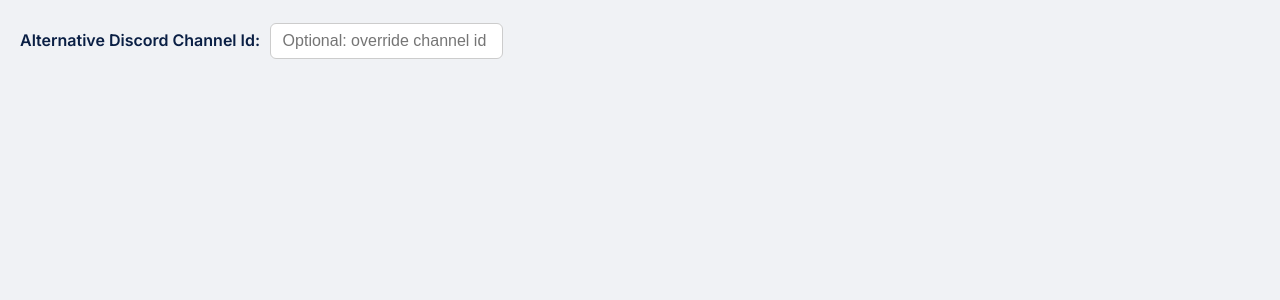
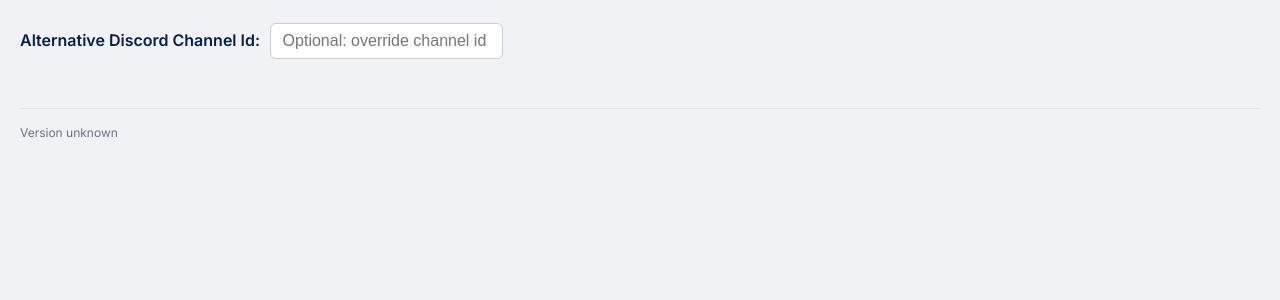
Before and after one commit to elvepo029/reports-automation, a Flask app: page /report-generator in a window 1280 px wide. Shown: the part 168-468 px from the top of the page. Run offline with Flask 3, Linux system fonts and the light colour scheme; data comes from the database, SQL or seed files in the repository.

Commit message:
adding first version

```diff
--- a/app.py
+++ b/app.py
@@ -11,6 +11,22 @@ if sys.platform == "win32":
     os.add_dll_directory(r"C:\msys64\ucrt64\bin")
 
 app = Flask(__name__)
+
+
+def get_app_version() -> str:
+    path = os.path.join(app.root_path, "VERSION")
+    try:
+        with open(path, encoding="utf-8") as f:
+            return f.read().strip()
+    except OSError:
+        return "unknown"
+
+
+@app.context_processor
+def inject_app_version():
+    return {"app_version": get_app_version()}
+
+
 DB = "dades_staging.db" #PROVES
 #DB = "dades_prod.db" #PRODUCCIó
 
--- a/templates/home.html
+++ b/templates/home.html
@@ -44,6 +44,11 @@
       transform: translateY(-2px);
       border-color: #1B5DBF;
     }
+    .app-version-footer {
+      margin-top: 3rem;
+      font-size: 12px;
+      color: #6b7280;
+    }
   </style>
 </head>
 <body>
@@ -52,5 +57,6 @@
     <a class="nav-card" href="/report-generator">Report generator</a>
     <a class="nav-card" href="/corrections-analysis">Corrections analysis</a>
   </div>
+  <footer class="app-version-footer">Version {{ app_version }}</footer>
 </body>
 </html>
--- a/templates/report_generator.html
+++ b/templates/report_generator.html
@@ -66,6 +66,13 @@
   }
   button:hover { background: #3A7DD3; }
   #status { font-weight: bold; margin-left: 10px; }
+  .app-version-footer {
+    margin-top: 24px;
+    padding-top: 16px;
+    border-top: 1px solid #e0e4ec;
+    font-size: 12px;
+    color: #6b7280;
+  }
   /* Taula correccions: cabre al viewport sense scroll horitzontal */
   .corrections-table-wrap {
     width: 100%;
@@ -1168,5 +1175,6 @@ function updateLiveResult() {
 
 </script>
 
+<footer class="app-version-footer">Version {{ app_version }}</footer>
 </body>
 </html>
```
Also changed, not shown: templates/corrections_analysis.html (+8 -0 lines), 1 other file.
